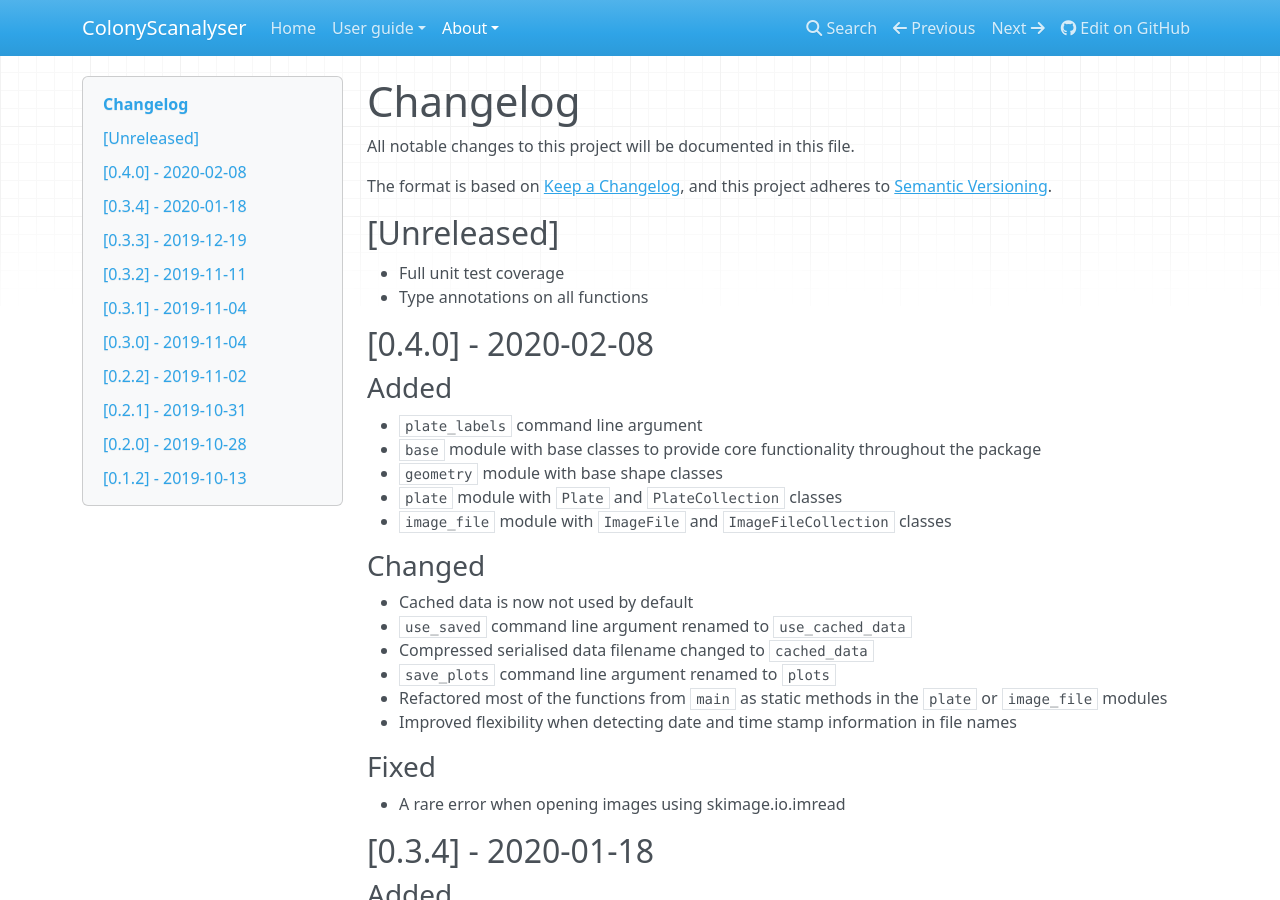
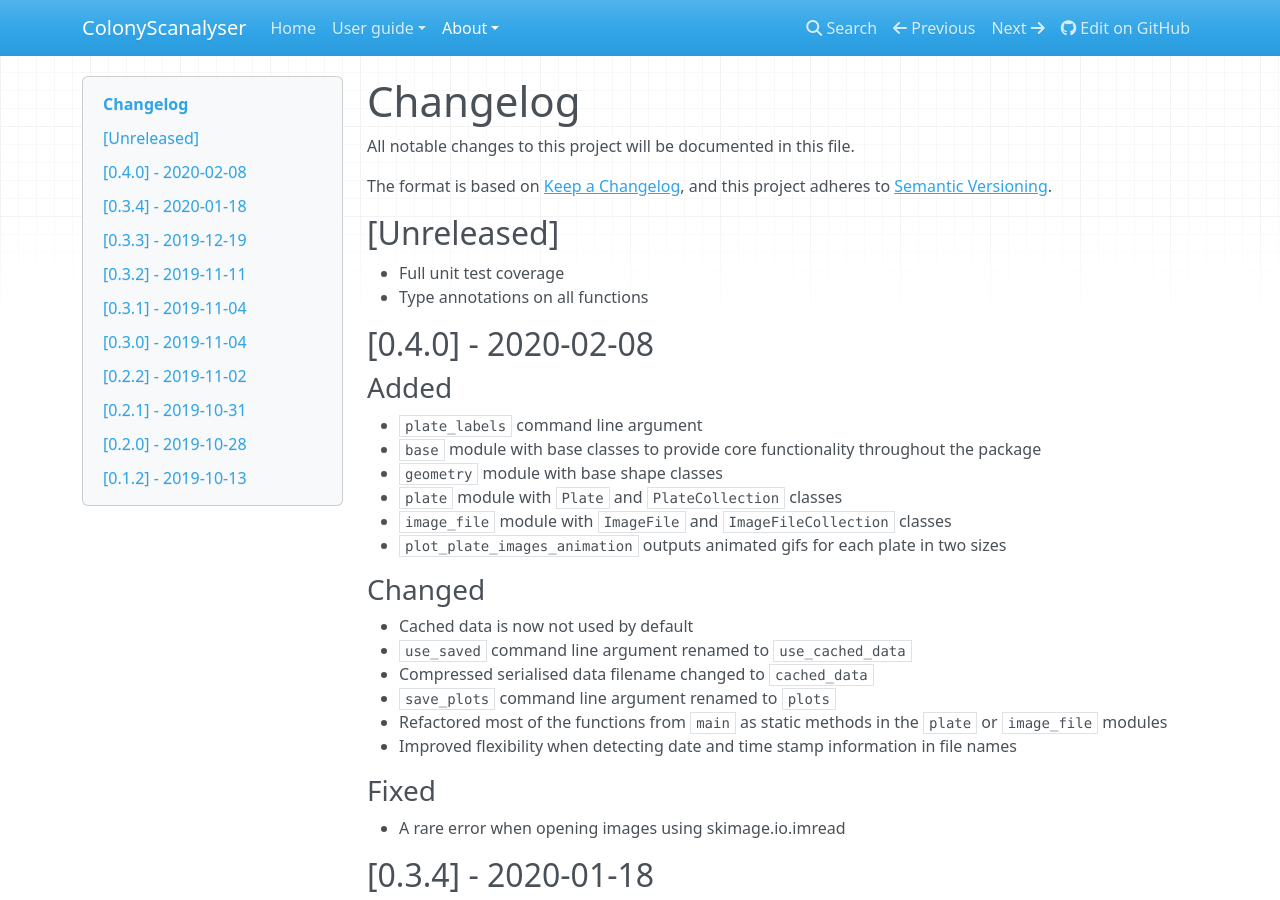
Before and after one commit to Erik-White/ColonyScanalyser, an MkDocs documentation site: the page built from docs/CHANGELOG.md, in a window 1280 px wide and 900 px high. Built offline with MkDocs 1.6.1, drawn with Linux system fonts in a browser that asks for light colours; nearby versions of some CDN libraries.

Commit message:
Update changelog

```diff
--- a/docs/CHANGELOG.md
+++ b/docs/CHANGELOG.md
@@ -15,6 +15,7 @@ and this project adheres to [Semantic Versioning](https://semver.org/spec/v2.0.0
 - `geometry` module with base shape classes
 - `plate` module with `Plate` and `PlateCollection` classes
 - `image_file` module with `ImageFile` and `ImageFileCollection` classes
+- `plot_plate_images_animation` outputs animated gifs for each plate in two sizes
 ### Changed
 - Cached data is now not used by default
 - `use_saved` command line argument renamed to `use_cached_data`
```
